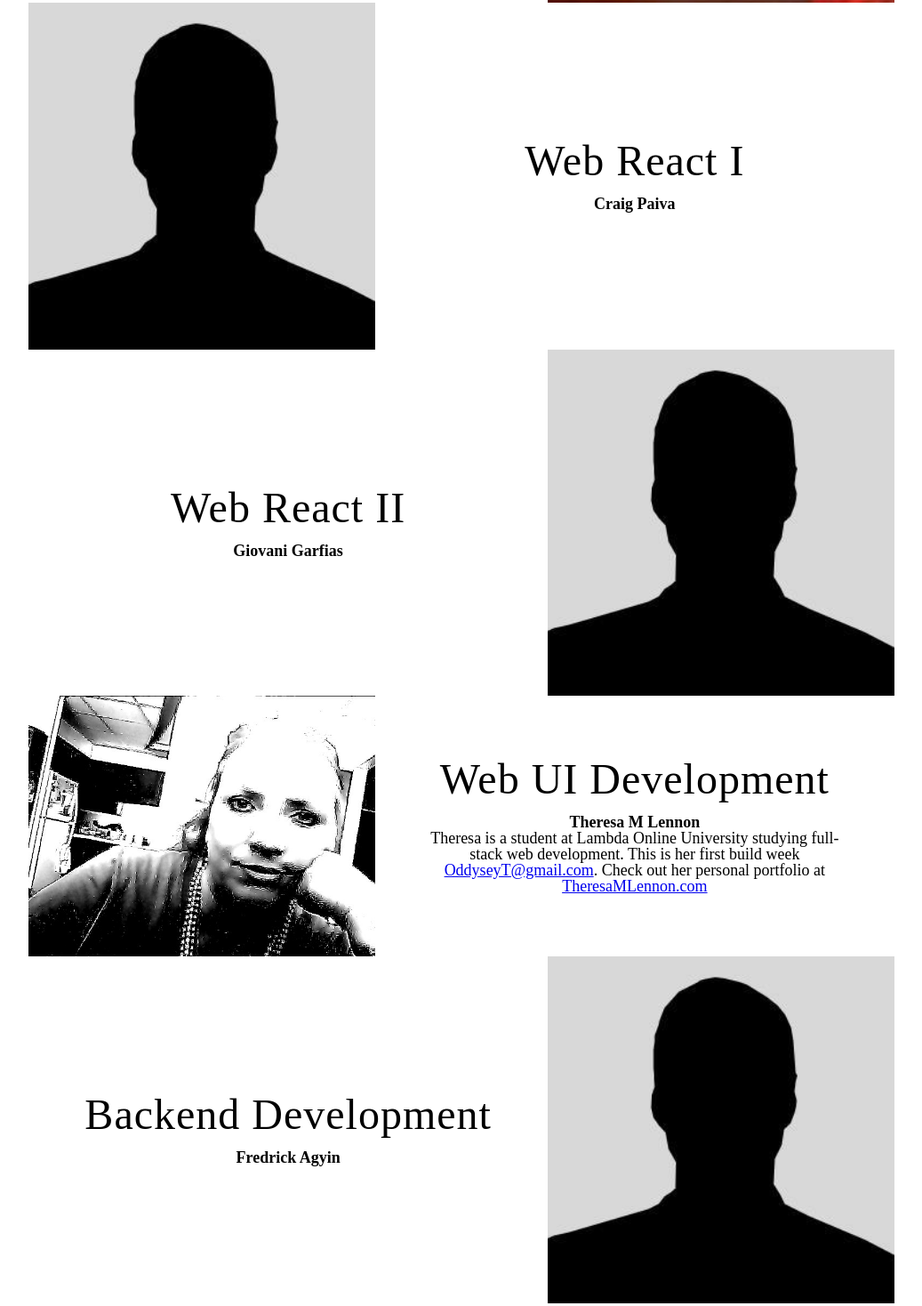
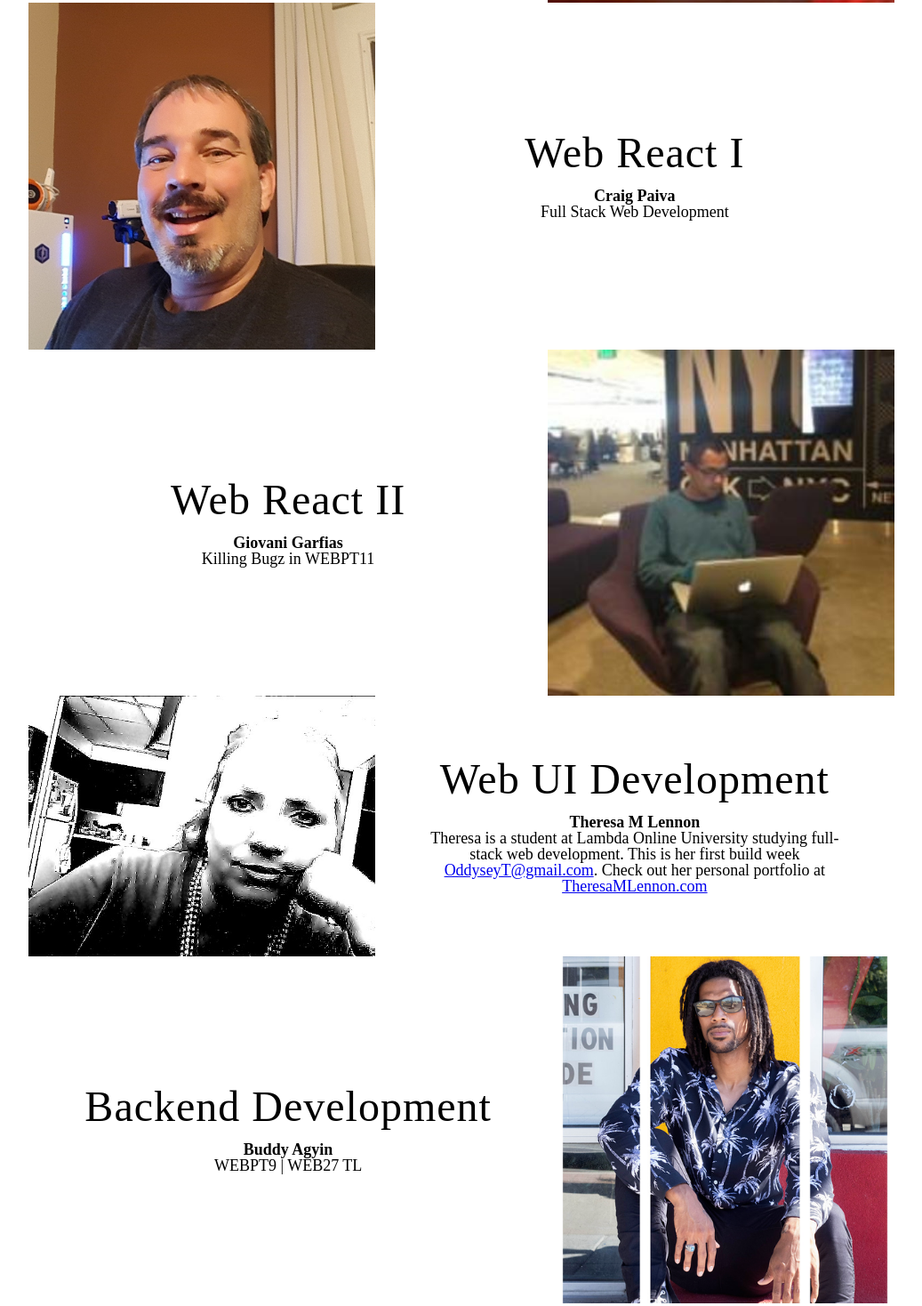
Before and after one commit to BuildWeek-better-professor-1/BuildWeek-better-professor-1.github.io, a plain HTML site: page about.html in a window 1280 px wide. Shown: the part 529-1997 px from the top of the page at 89% size, without its empty margins (121-1158 px from the left). Drawn offline with Linux system fonts and the light colour scheme.

Commit message:
Eighth push. Added information and pictures

```diff
--- a/about.html
+++ b/about.html
@@ -43,26 +43,26 @@
         <div class = "subformat">
        <h2>Project Lead </h2>
        <p><span style="font-weight: bold">Igor Atakhanov (WEBPT15)</span></p>
-       <p>"No I'm not Dr. Frankenstein's Assistant..."</p>
+       <p>WEB 26, WEBPT 15 TL  "No I'm not Dr. Frankenstein's Assistant..."</p>
        </div>
    <img class = "teamPic" src = "images/T4JUEB3ME-UNUUFU0UB-8968d23fc9c5-512.jpg" alt = "Pic of Igor">
      </div>
      <div class="box1">
 
-      <img class = "teamPic" src = "images/Clipart-Email-2279233.png" alt = "Generic Man">
+      <img class = "teamPic" src = "images/T4JUEB3ME-UK40EDXSL-002b945a82a1-512.jpg" alt = "Pic of Craig">
       <div class = "subformat">
         <h2>Web React I</h2>
       <p><span style="font-weight: bold">Craig Paiva</span></p>
-      <p></p>
+      <p>Full Stack Web Development</p>
       </div>
     </div>
       <div class ="box1">
         <div class = "subformat">
        <h2>Web React II</h2>
        <p><span style="font-weight: bold">Giovani Garfias</span></p>
-       <p></p>
+       <p>Killing Bugz in WEBPT11</p>
        </div>
-       <img class = "teamPic" src = "images/Clipart-Email-2279233.png" alt = "Generic Man">
+       <img class = "teamPic" src = "images/T4JUEB3ME-UMQDUSPQC-184d8d535797-512.jpg" alt = "Pic of Giovani">
      </div>
      <div class="box1">
 
@@ -78,10 +78,10 @@
       <div class ="box1">
         <div class = "subformat">
        <h2>Backend Development</h2>
-       <p><span style="font-weight: bold">Fredrick Agyin</span></p>
-       <p></p>
+       <p><span style="font-weight: bold">Buddy Agyin</span></p>
+       <p>WEBPT9 | WEB27 TL</p>
        </div>
-       <img class = "teamPic" src = "images/Clipart-Email-2279233.png" alt = "Generic Man">
+       <img class = "teamPic" src = "images/T4JUEB3ME-UHET379TP-a6cf2301dafe-512.png" alt = "Pic of Buddy">
      </div>
     </div>
     <footer>
```
Also changed, not shown: images/T4JUEB3ME-UHET379TP-a6cf2301dafe-512.png (added), images/T4JUEB3ME-UK40EDXSL-002b945a82a1-512.jpg (added), images/T4JUEB3ME-UMQDUSPQC-184d8d535797-512.jpg (added).
